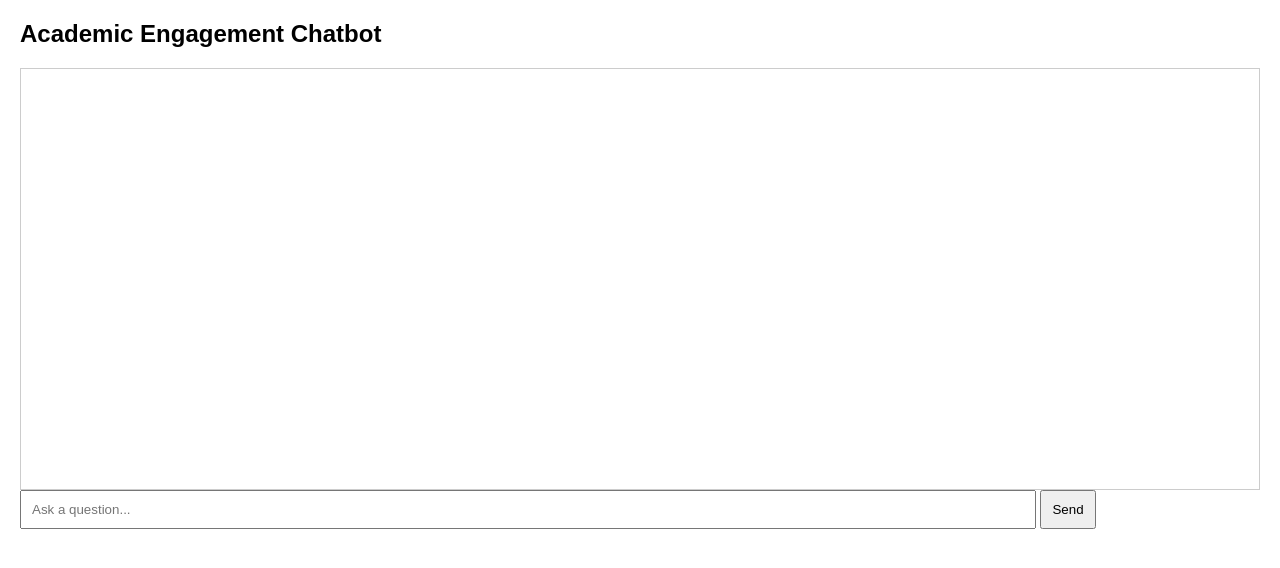
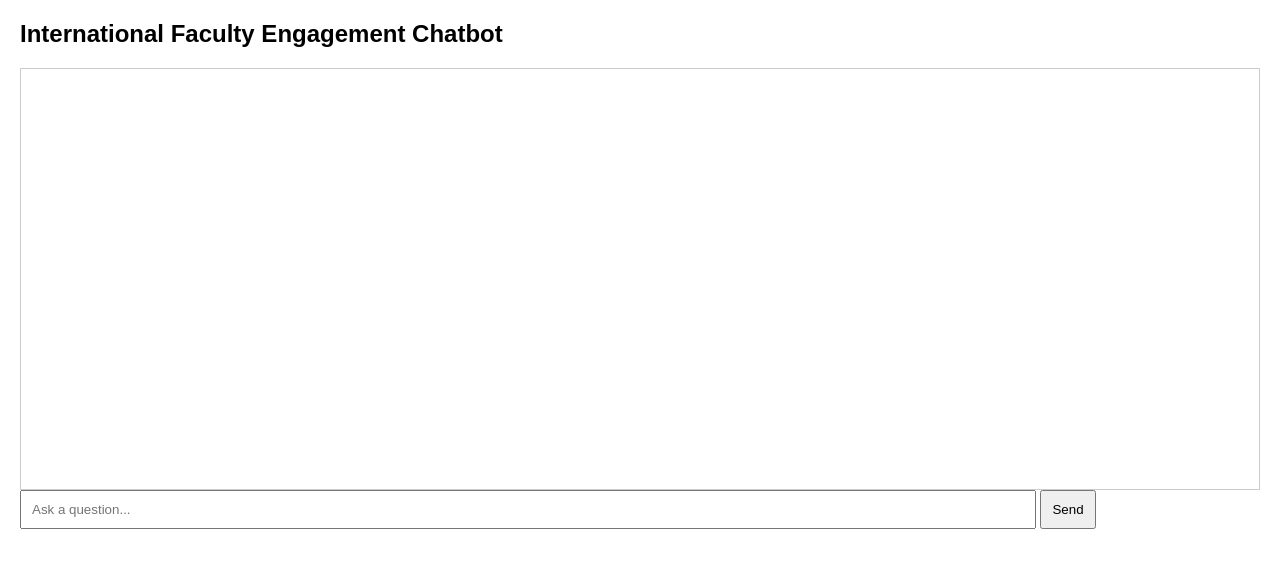
Before and after one commit to sannydude/chatbot-web, a plain HTML site: page index.html in a window 1280 px wide. Drawn offline with Linux system fonts and the light colour scheme.

Commit message:
index.html

```diff
--- a/index.html
+++ b/index.html
@@ -15,7 +15,7 @@
   </style>
 </head>
 <body>
-  <h2>Academic Engagement Chatbot</h2>
+  <h2>International Faculty Engagement Chatbot</h2>
   <div id="chatbox"></div>
   <input type="text" id="userInput" placeholder="Ask a question...">
   <button id="sendBtn">Send</button>
```
